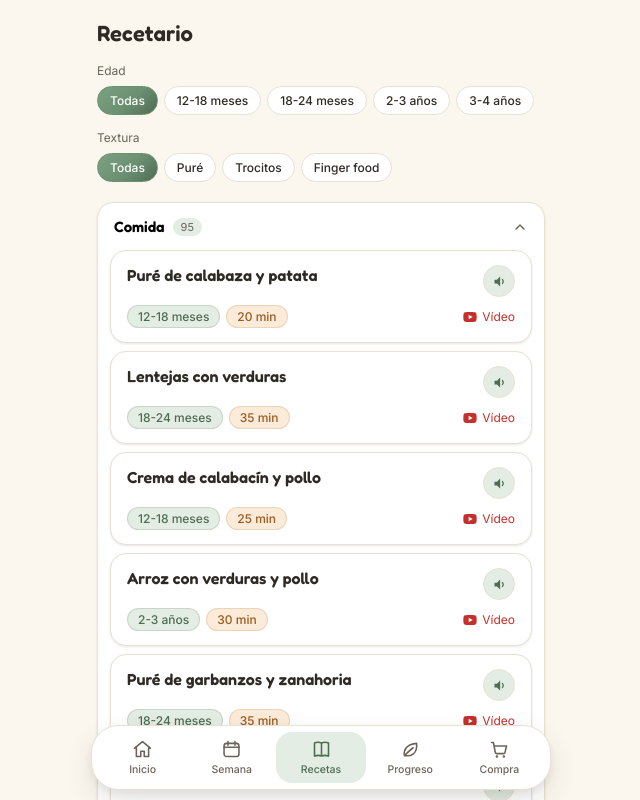
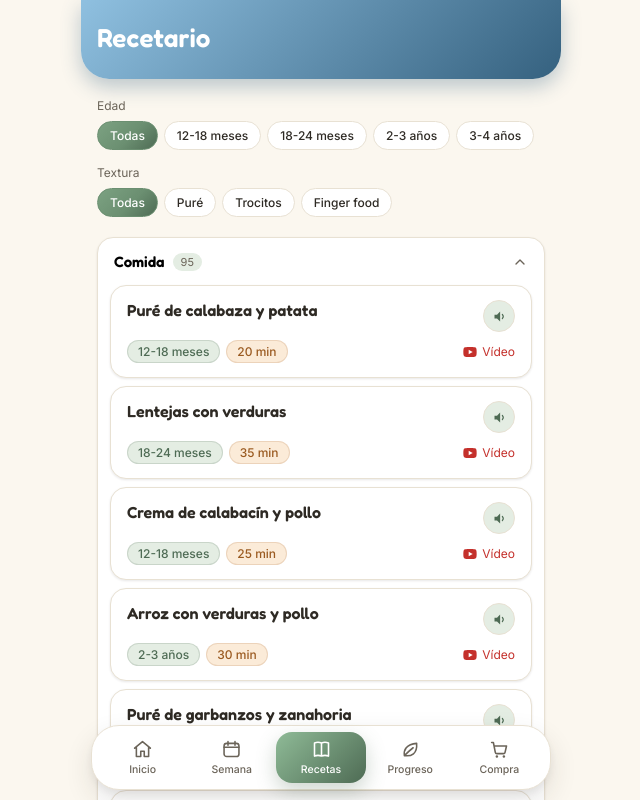
Before and after one commit to Ojca88/minichef, a React (Vite) app: page /#/recetario in a window 1280 px wide. Shown: the top 800 px of the page, without its empty margins (319-959 px from the left). Built offline with nearby package versions, Linux system fonts and the light colour scheme; no server answers.

Commit message:
Update pages, navigation, and styles

```diff
--- a/src/components/BottomNav.jsx
+++ b/src/components/BottomNav.jsx
@@ -32,8 +32,9 @@ export default function BottomNav() {
           <NavLink key={item.to} to={item.to} end={item.to === '/'} className="pressable" style={({ isActive }) => ({
             flex: 1, display: 'flex', flexDirection: 'column', alignItems: 'center', gap: 3,
             padding: '7px 0', borderRadius: 'var(--radius-md)',
-            color: isActive ? 'var(--sage-dark)' : 'var(--ink-muted)',
-            background: isActive ? 'var(--sage-light)' : 'transparent',
+            color: isActive ? 'var(--white)' : 'var(--ink-muted)',
+            background: isActive ? 'var(--gradient-sage-bold)' : 'transparent',
+            boxShadow: isActive ? 'var(--shadow-sage)' : 'none',
           })}>
             <svg width="21" height="21" viewBox="0 0 24 24" aria-hidden="true">{ICONS[item.icon]}</svg>
             <span style={{ fontSize: 10.5, fontWeight: 500 }}>{item.label}</span>
--- a/src/index.css
+++ b/src/index.css
@@ -30,6 +30,16 @@
   --gradient-sage: linear-gradient(135deg, #7CA282 0%, var(--sage) 55%, var(--sage-dark) 100%);
   --gradient-apricot: linear-gradient(135deg, #F5BD8A 0%, var(--apricot) 100%);
   --gradient-blue: linear-gradient(135deg, #7CA6C2 0%, var(--blue) 100%);
+
+  /* Variantes "bold" para la exploración de bloques de color más disruptiva:
+     mismos tonos base, más saturación/contraste. */
+  --gradient-hero-bold: linear-gradient(135deg, #FFAE5C 0%, #F0A868 25%, #6B8F71 65%, #3F5C45 100%);
+  --gradient-sage-bold: linear-gradient(135deg, #8FBB97 0%, #4E6B54 100%);
+  --gradient-apricot-bold: linear-gradient(135deg, #FFC98A 0%, #DB7F2E 100%);
+  --gradient-blue-bold: linear-gradient(135deg, #8FC0E0 0%, #35617F 100%);
+
+  --shadow-apricot-bold: 0 8px 20px rgba(219, 127, 46, 0.35);
+  --shadow-blue-bold: 0 8px 20px rgba(53, 97, 127, 0.32);
 
   --transition: 180ms cubic-bezier(0.4, 0, 0.2, 1);
 }
--- a/src/pages/Home.jsx
+++ b/src/pages/Home.jsx
@@ -22,20 +22,23 @@ export default function Home() {
   }
 
   return (
-    <div style={{ padding: '20px 20px 90px' }}>
+    <div style={{ paddingBottom: 90 }}>
       <header style={{
-        marginBottom: 20, padding: '16px 18px', margin: '-4px -18px 20px',
-        background: 'radial-gradient(120% 160% at 0% 0%, var(--sage-light) 0%, transparent 60%)',
-        borderRadius: 'var(--radius-lg)',
+        padding: '22px 20px 28px', marginBottom: 24,
+        background: 'var(--gradient-hero-bold)',
+        borderRadius: '0 0 var(--radius-xl) var(--radius-xl)',
+        boxShadow: 'var(--shadow-lg)',
       }}>
-        <p style={{ fontSize: 13, color: 'var(--ink-muted)' }}>Hola 👋 · {formatTodayLong()}</p>
-        <h1 style={{ fontSize: 25 }}>¿Qué le damos hoy?</h1>
-        <p style={{ fontSize: 11, color: 'var(--ink-muted)', marginTop: 4 }}>
+        <p style={{ fontSize: 13, color: 'rgba(255,255,255,0.85)', fontWeight: 500 }}>Hola 👋 · {formatTodayLong()}</p>
+        <h1 style={{ fontSize: 34, lineHeight: 1.05, color: 'var(--white)', marginTop: 4, letterSpacing: -0.5 }}>
+          ¿Qué le damos hoy?
+        </h1>
+        <p style={{ fontSize: 11, color: 'rgba(255,255,255,0.75)', marginTop: 6 }}>
           {formatUpdatedAt(typeof __LAST_COMMIT_DATE__ !== 'undefined' ? __LAST_COMMIT_DATE__ : null)}
         </p>
       </header>
 
-      <div style={{ marginBottom: 20 }}>
+      <div style={{ padding: '0 20px', marginBottom: 20 }}>
         <p style={{ fontSize: 12, color: 'var(--ink-muted)', marginBottom: 6 }}>Edad del bebé</p>
         <div data-swipe-ignore style={{ display: 'flex', gap: 6, overflowX: 'auto', paddingBottom: 2 }}>
           {AGE_RANGES.map(opt => (
@@ -56,11 +59,12 @@ export default function Home() {
         </div>
       </div>
 
+      <div style={{ padding: '0 20px' }}>
         <button
           onClick={generar}
           className="pressable"
           style={{
-          width: '100%', background: 'var(--gradient-sage)', color: 'var(--white)', border: 'none',
+            width: '100%', background: 'var(--gradient-sage-bold)', color: 'var(--white)', border: 'none',
             borderRadius: 'var(--radius-lg)', padding: '18px 20px', textAlign: 'left',
             display: 'flex', justifyContent: 'space-between', alignItems: 'center', marginBottom: 16,
             boxShadow: 'var(--shadow-sage)',
@@ -92,6 +96,7 @@ export default function Home() {
 
         <SyncPanel />
       </div>
+    </div>
   );
 }
 
@@ -104,24 +109,25 @@ const NAV_CARD_ICONS = {
 
 function NavCard({ title, subtitle, color, icon, onClick }) {
   const theme = {
-    apricot: { bg: 'var(--apricot-light)', fg: '#9A5A20' },
-    blue: { bg: 'var(--blue-light)', fg: '#2E5670' },
-    sage: { bg: 'var(--sage-light)', fg: 'var(--sage-dark)' },
+    apricot: { bg: 'var(--gradient-apricot-bold)', shadow: 'var(--shadow-apricot-bold)' },
+    blue: { bg: 'var(--gradient-blue-bold)', shadow: 'var(--shadow-blue-bold)' },
+    sage: { bg: 'var(--gradient-sage-bold)', shadow: 'var(--shadow-sage)' },
   }[color];
   return (
     <button onClick={onClick} className="card-interactive" style={{
-      background: 'var(--white)', border: '1px solid var(--line)', borderRadius: 'var(--radius-md)', padding: '16px',
-      textAlign: 'left', display: 'flex', flexDirection: 'column', gap: 8, minHeight: 96,
+      background: theme.bg, border: 'none', borderRadius: 'var(--radius-lg)', padding: '18px 16px',
+      textAlign: 'left', display: 'flex', flexDirection: 'column', gap: 10, minHeight: 104,
+      boxShadow: theme.shadow, color: 'var(--white)',
     }}>
       <span style={{
-        width: 34, height: 34, borderRadius: '50%', background: theme.bg, color: theme.fg,
+        width: 34, height: 34, borderRadius: '50%', background: 'rgba(255,255,255,0.22)',
         display: 'flex', alignItems: 'center', justifyContent: 'center', flexShrink: 0,
       }}>
         <svg width="17" height="17" viewBox="0 0 24 24" aria-hidden="true">{NAV_CARD_ICONS[icon]}</svg>
       </span>
       <span>
-        <span style={{ display: 'block', fontFamily: 'var(--font-display)', fontSize: 15, fontWeight: 600 }}>{title}</span>
-        <span style={{ fontSize: 12, color: 'var(--ink-muted)' }}>{subtitle}</span>
+        <span style={{ display: 'block', fontFamily: 'var(--font-display)', fontSize: 16, fontWeight: 600 }}>{title}</span>
+        <span style={{ fontSize: 12, color: 'rgba(255,255,255,0.8)' }}>{subtitle}</span>
       </span>
     </button>
   );
--- a/src/pages/Planner.jsx
+++ b/src/pages/Planner.jsx
@@ -186,18 +186,24 @@ export default function Planner() {
   }
 
   return (
-    <div style={{ padding: '20px 16px 90px' }}>
-      <header style={{ marginBottom: 14 }}>
-        <p style={{ fontSize: 13, color: 'var(--ink-muted)' }}>
+    <div style={{ paddingBottom: 90 }}>
+      <header style={{
+        padding: '22px 16px 26px', marginBottom: 18,
+        background: 'var(--gradient-apricot-bold)',
+        borderRadius: '0 0 var(--radius-xl) var(--radius-xl)',
+        boxShadow: 'var(--shadow-apricot-bold)',
+      }}>
+        <p style={{ fontSize: 13, color: 'rgba(255,255,255,0.85)' }}>
           {babyAge ? `Bebé de ${babyAge}` : (
-            <Link to="/" style={{ color: 'var(--sage-dark)', textDecoration: 'underline' }}>
+            <Link to="/" style={{ color: 'var(--white)', textDecoration: 'underline' }}>
               Configura la edad del bebé en Inicio
             </Link>
           )}
         </p>
-        <h1 style={{ fontSize: 22 }}>Menú</h1>
+        <h1 style={{ fontSize: 26, color: 'var(--white)' }}>Menú</h1>
       </header>
 
+      <div style={{ padding: '0 16px' }}>
       <div style={{
         display: 'flex', gap: 4, marginBottom: 18, background: 'var(--sage-light)',
         borderRadius: 999, padding: 4,
@@ -344,6 +350,7 @@ export default function Planner() {
           onNext={() => shiftMonth(1)}
         />
       )}
+      </div>
     </div>
   );
 }
--- a/src/pages/Recipes.jsx
+++ b/src/pages/Recipes.jsx
@@ -12,16 +12,22 @@ export default function Recipes() {
   }
 
   return (
-    <div style={{ padding: '20px 16px 90px' }}>
-      <header style={{ marginBottom: 16 }}>
-        <h1 style={{ fontSize: 22 }}>Recetario</h1>
+    <div style={{ paddingBottom: 90 }}>
+      <header style={{
+        padding: '22px 16px 26px', marginBottom: 18,
+        background: 'var(--gradient-blue-bold)',
+        borderRadius: '0 0 var(--radius-xl) var(--radius-xl)',
+        boxShadow: 'var(--shadow-blue-bold)',
+      }}>
+        <h1 style={{ fontSize: 26, color: 'var(--white)' }}>Recetario</h1>
       </header>
 
-      <FilterRow label="Edad" value={age} options={['Todas', ...AGE_RANGES]} onChange={setAge} />
-      <div style={{ height: 12 }} />
-      <FilterRow label="Textura" value={texture} options={['Todas', ...TEXTURES]} onChange={setTexture} />
+      <div style={{ padding: '0 16px' }}>
+        <FilterRow label="Edad" value={age} options={['Todas', ...AGE_RANGES]} onChange={setAge} />
+        <div style={{ height: 12 }} />
+        <FilterRow label="Textura" value={texture} options={['Todas', ...TEXTURES]} onChange={setTexture} />
 
-      <div style={{ display: 'flex', flexDirection: 'column', gap: 10, marginTop: 18 }}>
+        <div style={{ display: 'flex', flexDirection: 'column', gap: 10, marginTop: 18 }}>
         {MEALS.map(meal => {
           const ageIdx = AGE_RANGES.indexOf(age);
           const items = RECIPES.filter(r =>
@@ -71,6 +77,7 @@ export default function Recipes() {
             </div>
           );
         })}
+        </div>
       </div>
     </div>
   );
--- a/src/pages/ShoppingList.jsx
+++ b/src/pages/ShoppingList.jsx
@@ -96,12 +96,18 @@ export default function ShoppingList() {
   }
 
   return (
-    <div style={{ padding: '20px 16px 90px' }}>
-      <header style={{ marginBottom: 16 }}>
-        <h1 style={{ fontSize: 22 }}>Lista de la compra</h1>
-        <p style={{ fontSize: 13, color: 'var(--ink-muted)', marginTop: 4 }}>Compartida con tu hogar</p>
+    <div style={{ paddingBottom: 90 }}>
+      <header style={{
+        padding: '22px 16px 26px', marginBottom: 18,
+        background: 'var(--gradient-apricot-bold)',
+        borderRadius: '0 0 var(--radius-xl) var(--radius-xl)',
+        boxShadow: 'var(--shadow-apricot-bold)',
+      }}>
+        <h1 style={{ fontSize: 26, color: 'var(--white)' }}>Lista de la compra</h1>
+        <p style={{ fontSize: 13, color: 'rgba(255,255,255,0.85)', marginTop: 4 }}>Compartida con tu hogar</p>
       </header>
 
+      <div style={{ padding: '0 16px' }}>
       <div style={{ display: 'flex', gap: 8, marginBottom: 14 }}>
         <button
           onClick={addFromWeekMenu}
@@ -190,6 +196,7 @@ export default function ShoppingList() {
           />
         </div>
       )}
+      </div>
     </div>
   );
 }
--- a/src/pages/Tracking.jsx
+++ b/src/pages/Tracking.jsx
@@ -49,14 +49,20 @@ export default function Tracking() {
   const pending = FOOD_GROUPS.filter(g => !triedGroups.has(g));
 
   return (
-    <div style={{ padding: '20px 16px 90px' }}>
-      <header style={{ marginBottom: 16 }}>
-        <h1 style={{ fontSize: 22 }}>Seguimiento nutricional</h1>
-        <p style={{ fontSize: 13, color: 'var(--ink-muted)', marginTop: 4 }}>
+    <div style={{ paddingBottom: 90 }}>
+      <header style={{
+        padding: '22px 16px 26px', marginBottom: 18,
+        background: 'var(--gradient-sage-bold)',
+        borderRadius: '0 0 var(--radius-xl) var(--radius-xl)',
+        boxShadow: 'var(--shadow-sage)',
+      }}>
+        <h1 style={{ fontSize: 26, color: 'var(--white)' }}>Seguimiento nutricional</h1>
+        <p style={{ fontSize: 13, color: 'rgba(255,255,255,0.85)', marginTop: 4 }}>
           {plannedCount > 0 ? `${eatenCount} de ${plannedCount} comidas marcadas como comidas esta semana` : 'Todavía no hay menú planificado'}
         </p>
       </header>
 
+      <div style={{ padding: '0 16px' }}>
       {eatenCount === 0 ? (
         <div className="card" style={{
           background: 'var(--blue-light)', borderRadius: 'var(--radius-md)', padding: '14px 16px',
@@ -107,6 +113,7 @@ export default function Tracking() {
       <p style={{ fontSize: 11, color: 'var(--ink-muted)', marginTop: 14, lineHeight: 1.5 }}>
         Solo cuenta lo que has marcado como comido en el Menú de la semana — no lo que estaba simplemente planificado.
       </p>
+      </div>
     </div>
   );
 }
```
Lines whose indentation alone changed are shown as unchanged.
